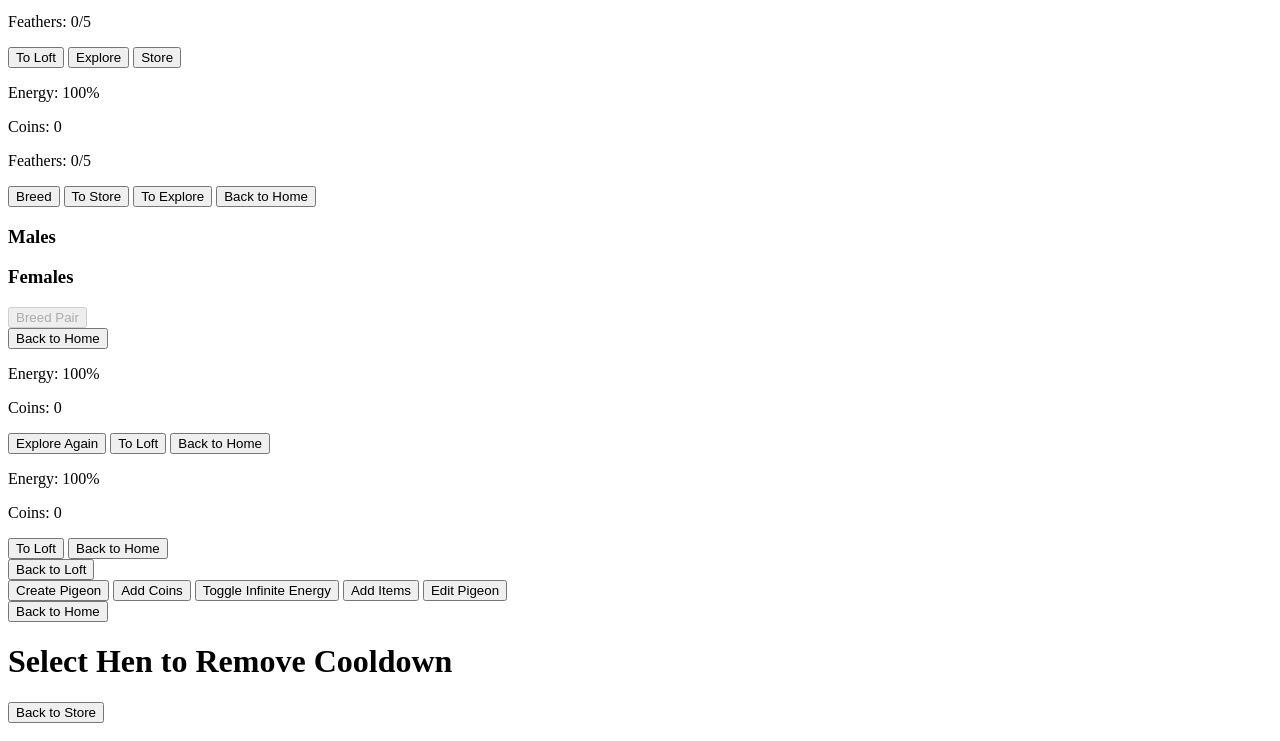
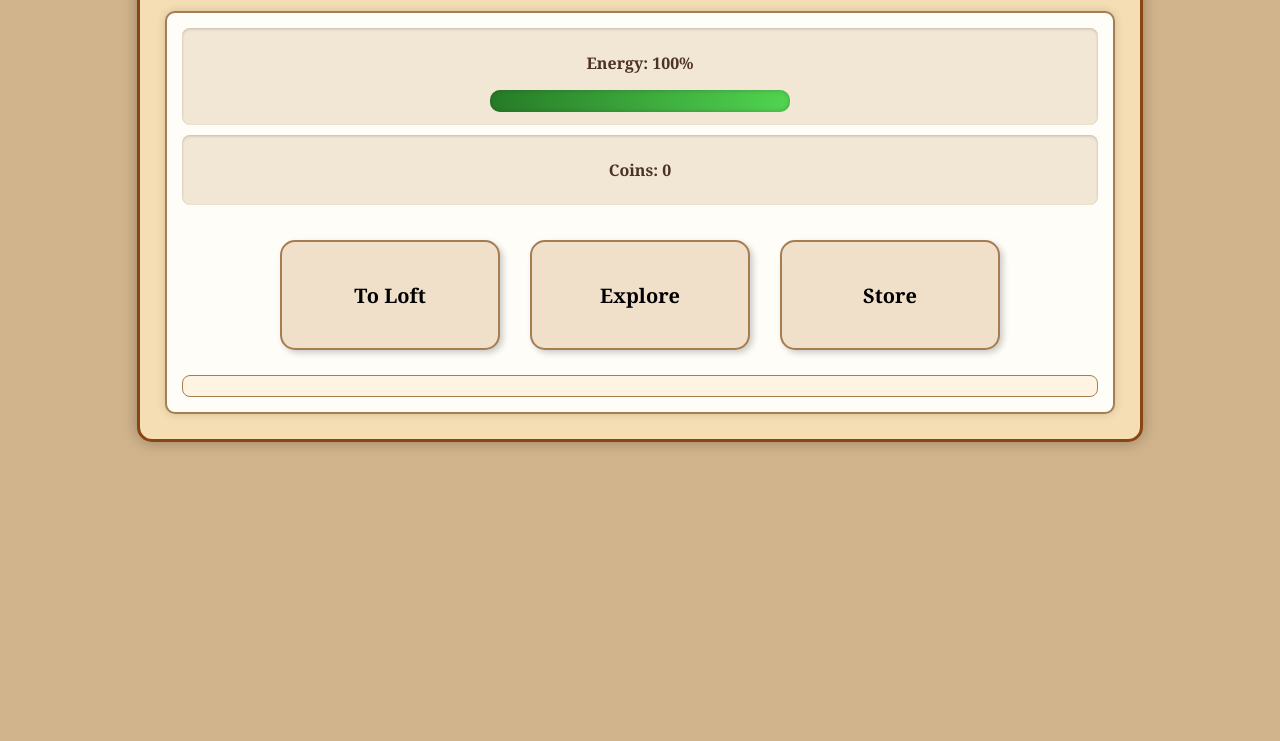
Before and after one commit to TheChickenCreator/PigeoneticsRewrite, a plain HTML site: page index.html in a window 1280 px wide. Shown: the part 169-910 px from the top of the page. After the commit the page ends 860 px from the top, so only its background shows below. Drawn offline with Linux system fonts and the light colour scheme.

Commit message:
Update index.html

```diff
--- a/index.html
+++ b/index.html
@@ -4,7 +4,7 @@
   <meta charset="UTF-8">
   <meta name="viewport" content="width=device-width, initial-scale=1.0">
   <title>Pigeon Game</title>
-  <link rel="stylesheet" href="styles.css">
+  <link rel="stylesheet" href="style.css">
 </head>
 <body>
   <div id="game-container">
@@ -13,108 +13,147 @@
       <p>Welcome to the Loft</p>
     </header>
 
-    <div id="home-screen" class="section">
-      <div id="energy-container">
-        <p>Energy: <span id="energy-text">100%</span></p>
-        <div id="energy-bar"></div>
+    <div id="home-screen" class="section active">
+      <div class="energy-container">
+        <p>Energy: <span class="energy-text">100%</span></p>
+        <div class="energy-bar"></div>
       </div>
-      <div id="coin-container">
-        <p>Coins: <span id="coin-text">0</span></p>
-      </div>
-      <div id="inventory-container">
-        <p>Feathers: <span id="feather-text">0/5</span> <button id="useNestBtn" style="display: none;">Use Nest</button></p>
+      <div class="coin-container">
+        <p>Coins: <span class="coin-text">0</span></p>
       </div>
       <div class="home-buttons">
         <button id="loftBtn" class="home-button">To Loft</button>
         <button id="exploreBtn" class="home-button">Explore</button>
         <button id="storeBtn" class="home-button">Store</button>
       </div>
+      <div id="inventory-display"></div>
     </div>
 
     <div id="loft-screen" class="section">
-      <div id="energy-container">
-        <p>Energy: <span id="energy-text">100%</span></p>
-        <div id="energy-bar"></div>
+      <div class="energy-container">
+        <p>Energy: <span class="energy-text">100%</span></p>
+        <div class="energy-bar"></div>
       </div>
-      <div id="coin-container">
-        <p>Coins: <span id="coin-text">0</span></p>
-      </div>
-      <div id="inventory-container">
-        <p>Feathers: <span id="feather-text">0/5</span> <button id="useNestBtn" style="display: none;">Use Nest</button></p>
+      <div class="coin-container">
+        <p>Coins: <span class="coin-text">0</span></p>
       </div>
       <div id="pigeon-grid" class="pigeon-grid"></div>
-      <button id="breedBtnLoft">Breed</button>
-      <button id="toStoreBtn">To Store</button>
-      <button id="toExploreBtn">To Explore</button>
-      <button id="backHomeLoft">Back to Home</button>
+      <button id="breedBtnLoft" class="home-button">Breed</button>
+      <button id="toStoreBtn" class="home-button">To Store</button>
+      <button id="toExploreBtn" class="home-button">To Explore</button>
+      <button id="sellAllPigeonsBtn" class="home-button">Sell All Pigeons</button>
+      <button id="backHomeLoft" class="home-button">Back to Home</button>
     </div>
 
     <div id="breeding-screen" class="section">
+      <div class="energy-container">
+        <p>Energy: <span class="energy-text">100%</span></p>
+        <div class="energy-bar"></div>
+      </div>
+      <div class="coin-container">
+        <p>Coins: <span class="coin-text">0</span></p>
+      </div>
       <div id="breeding-container">
-        <div id="male-panel" class="breeding-panel"><h3>Males</h3></div>
-        <div id="female-panel" class="breeding-panel"><h3>Females</h3></div>
+        <div id="male-panel" class="breeding-panel">
+          <h3>Males</h3>
+        </div>
+        <div id="female-panel" class="breeding-panel">
+          <h3>Females</h3>
+        </div>
         <div id="selected-pair" class="center-panel">
           <div id="selected-male"></div>
           <div id="selected-female"></div>
+          <button id="deselectMaleBtn" style="display: none;">Deselect Male</button>
+          <button id="deselectFemaleBtn" style="display: none;">Deselect Female</button>
           <button id="breedPairBtn" disabled>Breed Pair</button>
-          <button id="useNestBtn" style="display: none;">Use Nest</button>
         </div>
       </div>
-      <button id="backHomeBreed">Back to Home</button>
+      <button id="backHomeBreed" class="home-button">Back to Home</button>
     </div>
 
     <div id="explore-screen" class="section">
-      <div id="energy-container">
-        <p>Energy: <span id="energy-text">100%</span></p>
-        <div id="energy-bar"></div>
+      <div class="energy-container">
+        <p>Energy: <span class="energy-text">100%</span></p>
+        <div class="energy-bar"></div>
       </div>
-      <div id="coin-container">
-        <p>Coins: <span id="coin-text">0</span></p>
+      <div class="coin-container">
+        <p>Coins: <span class="coin-text">0</span></p>
       </div>
       <div id="explore-result"></div>
-      <button id="exploreBtnInner">Explore Again</button>
-      <button id="toLoftBtnExplore">To Loft</button>
-      <button id="backHomeExplore">Back to Home</button>
+      <button id="exploreBtnInner" class="home-button">Explore Again</button>
+      <button id="toLoftBtnExplore" class="home-button">To Loft</button>
+      <button id="backHomeExplore" class="home-button">Back to Home</button>
     </div>
 
     <div id="store-screen" class="section">
-      <div id="energy-container">
-        <p>Energy: <span id="energy-text">100%</span></p>
-        <div id="energy-bar"></div>
+      <div class="energy-container">
+        <p>Energy: <span class="energy-text">100%</span></p>
+        <div class="energy-bar"></div>
       </div>
-      <div id="coin-container">
-        <p>Coins: <span id="coin-text">0</span></p>
+      <div class="coin-container">
+        <p>Coins: <span class="coin-text">0</span></p>
       </div>
       <div id="store-items" class="store-grid"></div>
-      <button id="toLoftBtnStore">To Loft</button>
-      <button id="backHomeStore">Back to Home</button>
+      <div id="inventory-display"></div>
+      <button id="toLoftBtnStore" class="home-button">To Loft</button>
+      <button id="backHomeStore" class="home-button">Back to Home</button>
     </div>
 
     <div id="pigeon-detail-screen" class="section">
+      <div class="energy-container">
+        <p>Energy: <span class="energy-text">100%</span></p>
+        <div class="energy-bar"></div>
+      </div>
+      <div class="coin-container">
+        <p>Coins: <span class="coin-text">0</span></p>
+      </div>
       <div id="pigeon-detail-content"></div>
-      <button id="backLoftDetail">Back to Loft</button>
+      <button id="sellPigeonBtn" class="home-button">Sell Pigeon</button>
+      <button id="renamePigeonBtn" class="home-button">Rename Pigeon</button>
+      <button id="backLoftDetail" class="home-button">Back to Loft</button>
     </div>
 
     <div id="admin-panel" class="section">
-      <button id="createPigeonBtn">Create Pigeon</button>
-      <button id="addCoinsBtn">Add Coins</button>
-      <button id="infiniteEnergyBtn">Toggle Infinite Energy</button>
-      <button id="addItemsBtn">Add Items</button>
-      <button id="editPigeonBtn">Edit Pigeon</button>
+      <div class="energy-container">
+        <p>Energy: <span class="energy-text">100%</span></p>
+        <div class="energy-bar"></div>
+      </div>
+      <div class="coin-container">
+        <p>Coins: <span class="coin-text">0</span></p>
+      </div>
+      <button id="createPigeonBtn" class="home-button">Create Pigeon</button>
+      <button id="addCoinsBtn" class="home-button">Add Coins</button>
+      <button id="infiniteEnergyBtn" class="home-button">Toggle Infinite Energy</button>
+      <button id="addItemsBtn" class="home-button">Add Items</button>
+      <button id="editPigeonBtn" class="home-button">Edit Pigeon</button>
       <div id="admin-result"></div>
-      <button id="backHomeAdmin">Back to Home</button>
+      <button id="backHomeAdmin" class="home-button">Back to Home</button>
     </div>
 
     <div id="cooldown-select-screen" class="section">
+      <div class="energy-container">
+        <p>Energy: <span class="energy-text">100%</span></p>
+        <div class="energy-bar"></div>
+      </div>
+      <div class="coin-container">
+        <p>Coins: <span class="coin-text">0</span></p>
+      </div>
       <h1>Select Hen to Remove Cooldown</h1>
       <div id="cooldown-select" class="pigeon-grid"></div>
-      <button id="backHomeCooldown">Back to Store</button>
+      <button id="backHomeCooldown" class="home-button">Back to Store</button>
     </div>
 
     <div id="grow-select-screen" class="section">
+      <div class="energy-container">
+        <p>Energy: <span class="energy-text">100%</span></p>
+        <div class="energy-bar"></div>
+      </div>
+      <div class="coin-container">
+        <p>Coins: <span class="coin-text">0</span></p>
+      </div>
       <h1>Select Baby to Grow</h1>
       <div id="grow-select" class="pigeon-grid"></div>
-      <button id="backHomeGrow">Back to Store</button>
+      <button id="backHomeGrow" class="home-button">Back to Store</button>
     </div>
   </div>
 
```
